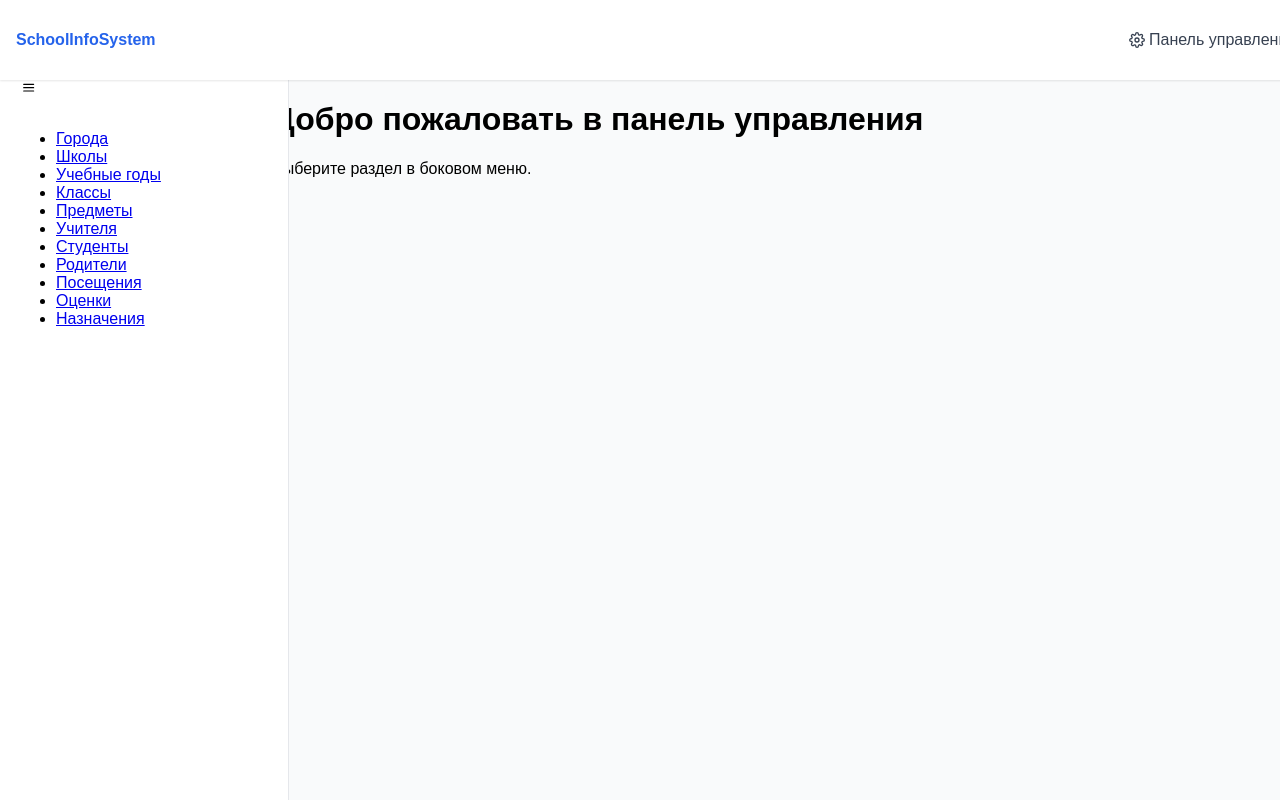
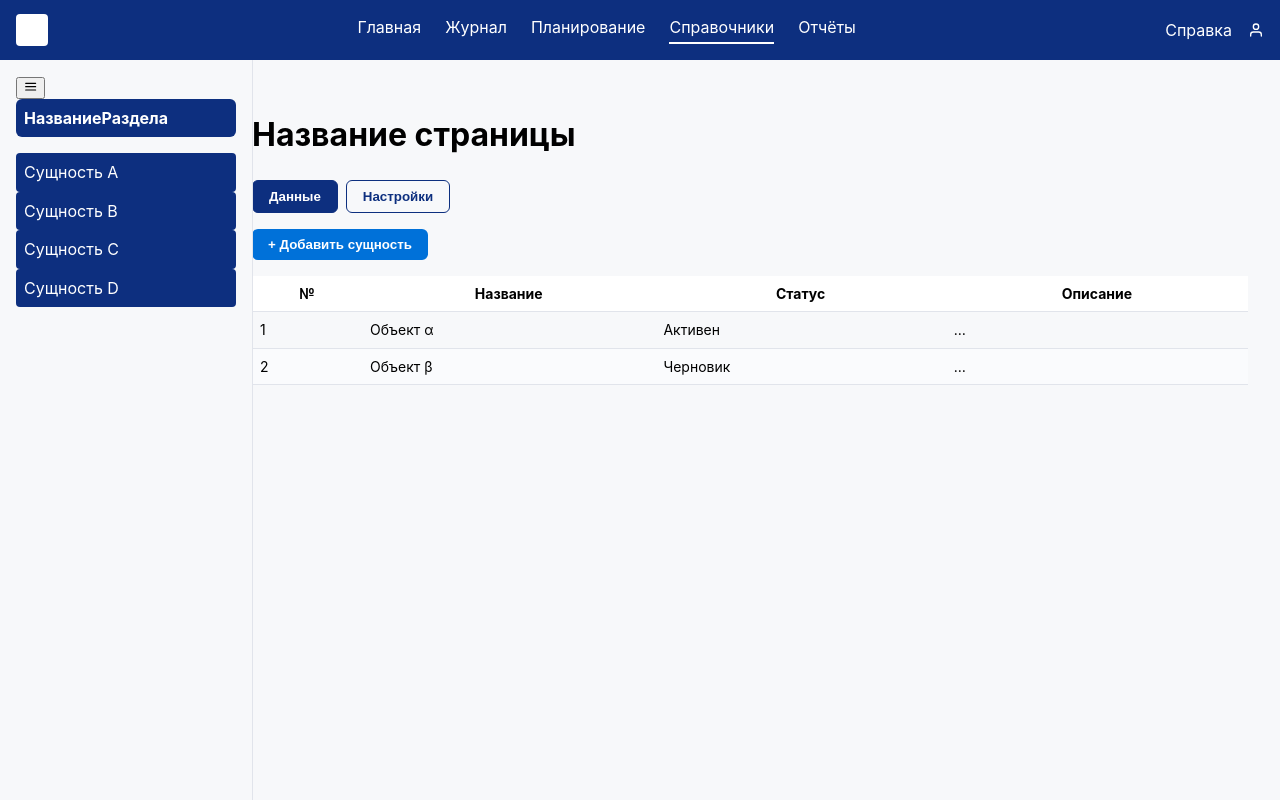
Before and after one commit to AlbePt/new_gradbook, a React (Vite) app in the folder frontend/: page /admin in a window 1280 px wide. Built offline with nearby package versions, Linux system fonts and the light colour scheme.

Commit message:
feat: apply goverment style to admin panel

```diff
--- /dev/null
+++ b/frontend/src/components/GovStyle/DataTable.jsx
@@ -0,0 +1,31 @@
+import React from 'react';
+
+const data = [
+  { id: 1, name: 'Объект α', status: 'Активен', description: '…' },
+  { id: 2, name: 'Объект β', status: 'Черновик', description: '…' },
+];
+
+export default function DataTable() {
+  return (
+    <table className="data-table">
+      <thead>
+        <tr>
+          <th>№</th>
+          <th>Название</th>
+          <th>Статус</th>
+          <th>Описание</th>
+        </tr>
+      </thead>
+      <tbody>
+        {data.map((item, idx) => (
+          <tr key={item.id}>
+            <td>{idx + 1}</td>
+            <td>{item.name}</td>
+            <td>{item.status}</td>
+            <td>{item.description}</td>
+          </tr>
+        ))}
+      </tbody>
+    </table>
+  );
+}
--- a/frontend/src/components/Layout/Header.jsx
+++ b/frontend/src/components/Layout/Header.jsx
@@ -1,18 +1,30 @@
 import React from 'react';
-import { Link } from 'react-router-dom';
-import { FiSettings } from 'react-icons/fi';
+import { NavLink } from 'react-router-dom';
+import { FiUser } from 'react-icons/fi';
+
+const menu = [
+  { to: '/', label: 'Главная' },
+  { to: '/journal', label: 'Журнал' },
+  { to: '/planning', label: 'Планирование' },
+  { to: '/admin', label: 'Справочники' },
+  { to: '/reports', label: 'Отчёты' },
+];
 
 export default function Header() {
   return (
     <header className="app-header">
-      <div className="logo">
-        <Link to="/">SchoolInfoSystem</Link>
+      <div className="logo-square"></div>
+      <nav className="main-menu">
+        {menu.map(item => (
+          <NavLink key={item.to} to={item.to} className="menu-link">
+            {item.label}
+          </NavLink>
+        ))}
+      </nav>
+      <div className="bar-right">
+        <NavLink to="/help">Справка</NavLink>
+        <FiUser />
       </div>
-      <nav className="nav-right">
-        <Link to="/admin" className="admin-link">
-          <FiSettings /> <span>Панель управления</span>
-        </Link>
-      </nav>
     </header>
   );
 }
--- a/frontend/src/components/Layout/Sidebar.jsx
+++ b/frontend/src/components/Layout/Sidebar.jsx
@@ -3,17 +3,10 @@ import { NavLink } from 'react-router-dom';
 import { FiMenu } from 'react-icons/fi';
 
 const links = [
-  { to: 'cities', label: 'Города' },
-  { to: 'schools', label: 'Школы' },
-  { to: 'academic-years', label: 'Учебные годы' },
-  { to: 'classes', label: 'Классы' },
-  { to: 'subjects', label: 'Предметы' },
-  { to: 'teachers', label: 'Учителя' },
-  { to: 'students', label: 'Студенты' },
-  { to: 'parents', label: 'Родители' },
-  { to: 'attendance', label: 'Посещения' },
-  { to: 'grades', label: 'Оценки' },
-  { to: 'teacher-subjects', label: 'Назначения' },
+  { to: '#a', label: 'Сущность A' },
+  { to: '#b', label: 'Сущность B' },
+  { to: '#c', label: 'Сущность C' },
+  { to: '#d', label: 'Сущность D' },
 ];
 
 export default function Sidebar() {
@@ -23,9 +16,10 @@ export default function Sidebar() {
       <button className="toggle" onClick={() => setOpen(!open)}>
         <FiMenu />
       </button>
+      <h2>НазваниеРаздела</h2>
       <ul>
         {links.map(link => (
-          <li key={link.to}>
+          <li key={link.label}>
             <NavLink to={link.to}>{link.label}</NavLink>
           </li>
         ))}
--- a/frontend/src/pages/DashboardPage.jsx
+++ b/frontend/src/pages/DashboardPage.jsx
@@ -1,10 +1,29 @@
-import React from 'react';
+import React, { useState } from 'react';
+import DataTable from '../components/GovStyle/DataTable.jsx';
 
 export default function DashboardPage() {
+  const [tab, setTab] = useState('data');
+
   return (
     <div>
-      <h1>Добро пожаловать в панель управления</h1>
-      <p>Выберите раздел в боковом меню.</p>
+      <h1>Название страницы</h1>
+      <div className="tabs">
+        <button
+          className={tab === 'data' ? 'active' : ''}
+          onClick={() => setTab('data')}
+        >
+          Данные
+        </button>
+        <button
+          className={tab === 'settings' ? 'active' : ''}
+          onClick={() => setTab('settings')}
+        >
+          Настройки
+        </button>
+      </div>
+      <button className="add-btn">+ Добавить сущность</button>
+      {tab === 'data' && <DataTable />}
+      {tab === 'settings' && <p>Настройки недоступны</p>}
     </div>
   );
 }
--- a/frontend/src/styles/globals.css
+++ b/frontend/src/styles/globals.css
@@ -1,80 +1,180 @@
 body {
   margin: 0;
-  font-family: Arial, sans-serif;
-  background: #f9fafb;
+  font-family: Inter, "Segoe UI", Arial, sans-serif;
+  line-height: 1.4;
+  background: #F7F8FA;
 }
 
 .app-header {
-  background: #fff;
-  box-shadow: 0 1px 2px rgba(0,0,0,0.1);
+  background: #0D2F7F;
   display: flex;
   justify-content: space-between;
   align-items: center;
-  padding: 0.5rem 1rem;
   position: fixed;
   top: 0;
-  width: 100%;
-  z-index: 50;
-  height: 4rem;
+  left: 0;
+  right: 0;
+  height: 60px;
+  padding: 0 16px;
+  color: #fff;
+  z-index: 100;
 }
-
-.logo a {
+.logo-square {
+  width: 32px;
+  height: 32px;
+  background: #fff;
+  border-radius: 4px;
+}
+.main-menu {
+  display: flex;
+  gap: 24px;
+}
+.main-menu a {
+  color: #fff;
   text-decoration: none;
-  color: #2563eb;
-  font-weight: 600;
+  padding-bottom: 4px;
 }
-
-.nav-right .admin-link {
-  text-decoration: none;
-  color: #374151;
+.main-menu a.active {
+  border-bottom: 2px solid #fff;
+}
+.bar-right {
   display: flex;
   align-items: center;
-  gap: 0.25rem;
+  gap: 16px;
+}
+.bar-right a {
+  color: #fff;
+  text-decoration: none;
 }
 
 .sidebar {
   position: fixed;
-  top: 4rem;
+  top: 60px;
   bottom: 0;
   left: 0;
-  width: 16rem;
-  background: #fff;
-  border-right: 1px solid #e5e7eb;
+  width: 220px;
+  background: #F7F8FA;
+  border-right: 1px solid #E1E4EB;
   padding: 1rem;
   overflow-y: auto;
 }
+.sidebar h2 {
+  margin: 0;
+  padding: 0.5rem;
+  background: #0D2F7F;
+  color: #fff;
+  border-radius: 6px;
+  font-size: 16px;
+}
+.sidebar ul {
+  list-style: none;
+  padding: 0;
+  margin-top: 1rem;
+}
+.sidebar li a {
+  display: block;
+  padding: 0.5rem;
+  color: #000;
+  text-decoration: none;
+  border-radius: 4px;
+}
+.sidebar li a:hover {
+  background: #E3E9F6;
+}
+.sidebar li a.active {
+  background: #0D2F7F;
+  color: #fff;
+}
 .sidebar.collapsed {
-  width: 4rem;
+  display: none;
 }
-.sidebar .toggle {
-  background: none;
+.admin-container {
+  margin-top: 60px;
+  margin-left: 220px;
+  padding: 32px;
+}
+
+@media (max-width: 768px) {
+  .sidebar {
+    display: none;
+  }
+  .admin-container {
+    margin-left: 0;
+  }
+}
+
+.data-table {
+  width: 100%;
+  border-collapse: collapse;
+  font-size: 14px;
+}
+.data-table thead {
+  background: #fff;
+  box-shadow: inset 0 -1px 0 #E1E4EB;
+}
+.data-table th, .data-table td {
+  padding: 8px;
+  border-bottom: 1px solid #E1E4EB;
+}
+.data-table tbody tr:nth-child(even) {
+  background: #FAFBFD;
+}
+.data-table tbody tr:hover {
+  background: #F0F6FF;
+}
+
+@media (max-width: 768px) {
+  .data-table {
+    display: block;
+  }
+  .data-table thead {
+    display: none;
+  }
+  .data-table tbody {
+    display: flex;
+    flex-direction: column;
+    gap: 16px;
+  }
+  .data-table tr {
+    display: block;
+    background: #fff;
+    border: 1px solid #E1E4EB;
+    padding: 8px;
+  }
+  .data-table td {
+    display: flex;
+    justify-content: space-between;
+    border: none;
+    padding: 4px 8px;
+  }
+}
+
+.add-btn {
+  background: #0071D9;
+  color: #fff;
   border: none;
+  padding: 0.5rem 1rem;
+  border-radius: 6px;
+  font-weight: 600;
   cursor: pointer;
   margin-bottom: 1rem;
 }
-.admin-container {
-  margin-top: 4rem;
-  margin-left: 16rem;
-  padding: 1rem;
+
+.tabs {
+  display: flex;
+  gap: 8px;
+  margin-bottom: 1rem;
 }
-.sidebar.collapsed + .admin-container {
-  margin-left: 4rem;
+.tabs button {
+  background: transparent;
+  border: 1px solid #0D2F7F;
+  color: #0D2F7F;
+  padding: 0.5rem 1rem;
+  border-radius: 6px;
+  cursor: pointer;
+  font-weight: 600;
 }
-.toast-container {
-  position: fixed;
-  bottom: 1rem;
-  right: 1rem;
+.tabs button.active {
+  background: #0D2F7F;
+  color: #fff;
 }
-.toast {
-  background: #2563eb;
-  color: #fff;
-  padding: 0.75rem 1rem;
-  margin-top: 0.5rem;
-  border-radius: 0.375rem;
-}
-.toast.success {
-  background: #10b981;
-}
-.toast.error {
-  background: #ef4444;
-}
```
